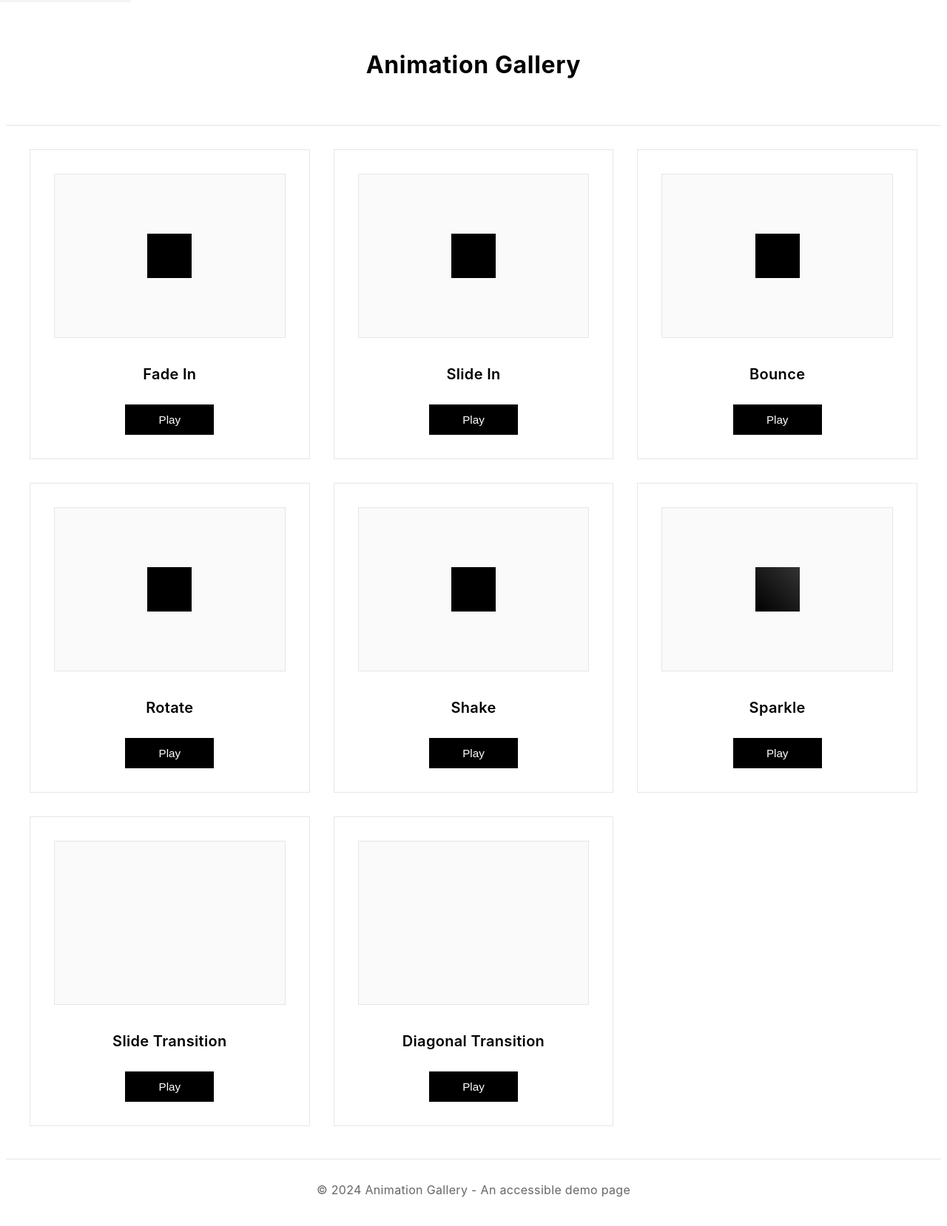
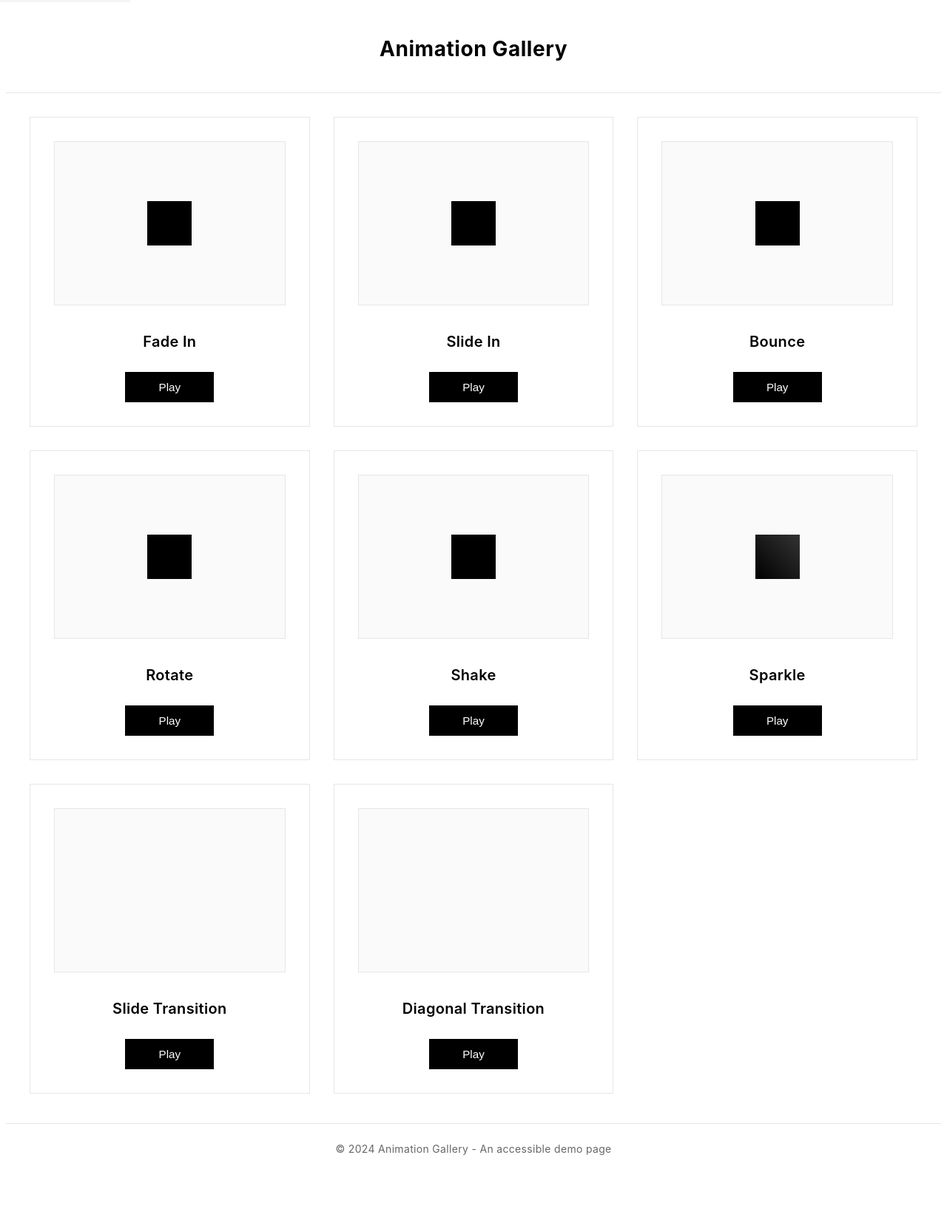
Before and after one commit to koma104/animation, a plain HTML site: page index.html in a window 1280 px wide. Shown: the whole page at 74% size. After the commit the page ends 1596 px from the top, so only its background shows below. Drawn offline with Linux system fonts and the light colour scheme.

Commit message:
style: ヘッダーとフッターのスタイル微調整
- ヘッダーのパディングとフォントサイズを縮小
- フッターのパディングとマージンを調整
- モバイル表示時のヘッダーサイズを最適化
- フッターのフォントサイズを縮小

```diff
--- a/css/style.css
+++ b/css/style.css
@@ -19,14 +19,14 @@ body {
 /* ヘッダースタイル */
 .header {
   background-color: var(--background-color);
-  padding: 2rem 2rem;
+  padding: 1rem 2rem;
   text-align: center;
   border-bottom: 1px solid var(--border-color);
 }
 
 .header h1 {
   color: var(--text-primary);
-  font-size: 2rem;
+  font-size: 1.75rem;
   font-weight: 700;
   letter-spacing: 0.02em;
 }
@@ -110,11 +110,12 @@ body {
 /* フッター */
 .footer {
   background-color: var(--background-color);
-  padding: 0.75rem 2rem;
+  padding: 0.5rem 2rem;
   text-align: center;
   color: var(--text-secondary);
   border-top: 1px solid var(--border-color);
-  margin-top: 0.75rem;
+  margin-top: 0.5rem;
+  font-size: 0.875rem;
 }
 
 /* トランジションレイヤー */
@@ -129,11 +130,11 @@ body {
 /* レスポンシブ対応 */
 @media (max-width: 768px) {
   .header {
-    padding: 1.5rem;
+    padding: 0.75rem;
   }
 
   .header h1 {
-    font-size: 1.75rem;
+    font-size: 1.5rem;
   }
 
   .animation-grid {
```
